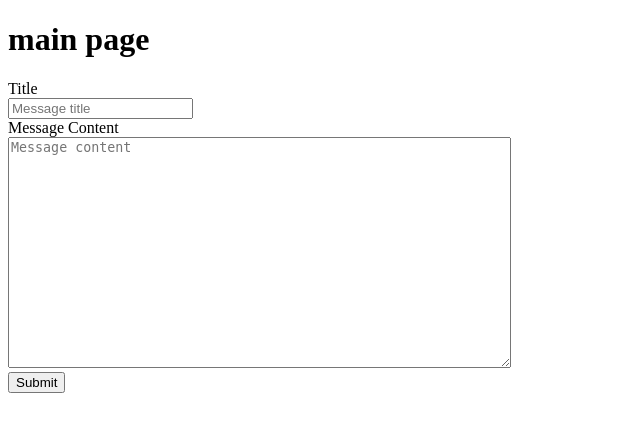
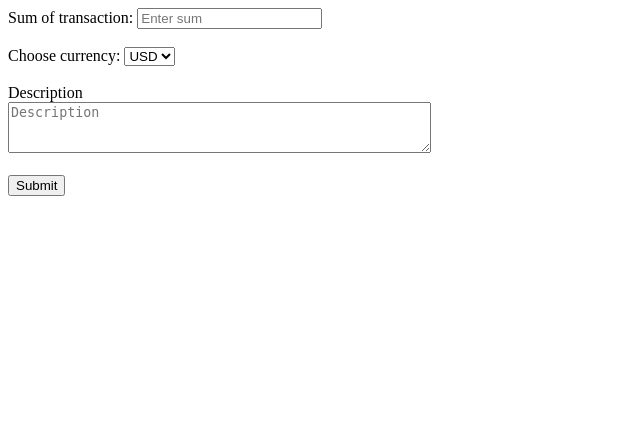
Before and after one commit to arthur-yatsun/flask-template, a Flask app: page / in a window 1280 px wide. Shown: the top 432 px of the page, without its empty margins (0-640 px from the left). Run offline with Flask 2, Linux system fonts and the light colour scheme; parts of the project's set-up code (start-up, migrations or seed data) failed here and were passed over.

Commit message:
implement html form

```diff
--- a/application/constants.py
+++ b/application/constants.py
@@ -1,4 +1,5 @@
 from enum import Enum
+from typing import List
 
 
 class Environment(Enum):
@@ -12,6 +13,10 @@ class Environment(Enum):
 class Currency(Enum):
     """Available currency"""
 
-    USD = "usd"
-    EUR = "euro"
-    RUB = "rub"
+    USD = "USD"
+    EUR = "EUR"
+    RUB = "RUB"
+
+    @classmethod
+    def get_currencies(cls) -> List:
+        return [item.value for item in cls]
--- a/application/exceptions.py
+++ b/application/exceptions.py
@@ -1,6 +1,2 @@
-class CustomException(Exception):
+class InvalidTypeProvided(Exception):
     """Invalid sign string provided"""
-
-
-if __name__ == '__main__':
-    print(type(CustomException()))
--- a/application/templates/index.html
+++ b/application/templates/index.html
@@ -1,26 +1,24 @@
 {% extends "base/base.html" %}
 
 {% block content %}
-<h1>
-    main page
-</h1>
 
 <form method="post">
-    <label for="title">Title</label>
+    <label for="sum">Sum of transaction: </label>
+    <input type="string" step=0.001 name="sum" placeholder="Enter sum" value="{{ request.form['sum'] }}"></input>
     <br>
-    <input type="text" name="title"
-           placeholder="Message title"
-           value="{{ request.form['title'] }}"></input>
     <br>
+    <label for="cars">Choose currency:</label>
+    <select id="cars" name="cars">
+        {% for currency in currencies %}
+            <option value="{{ currency }}"> {{ currency }}</option>
+        {% endfor %}
+    </select>
+    <br><br>
 
-    <label for="content">Message Content</label>
+    <label for="content">Description</label>
     <br>
-    <textarea name="content"
-              placeholder="Message content"
-              rows="15"
-              cols="60"
-              >{{ request.form['content'] }}</textarea>
-    <br>
+    <textarea name="content" placeholder="Description" rows="3" cols="50">{{ request.form['content'] }}</textarea>
+    <br><br>
     <button type="submit">Submit</button>
 </form>
 
--- a/application/utils.py
+++ b/application/utils.py
@@ -1,6 +1,6 @@
 import hashlib
 
-from exceptions import CustomException
+from exceptions import InvalidTypeProvided
 
 
 def generate_sign(sign_bytes_string: bytes) -> str:
@@ -9,5 +9,5 @@ def generate_sign(sign_bytes_string: bytes) -> str:
     try:
         return hashlib.sha256(sign_bytes_string).hexdigest()
     except TypeError as exc:
-        raise CustomException(
-            f"Invalid sign string provided: {sign_bytes_string}, exception")
+        raise InvalidTypeProvided(
+            f"Invalid sign byte string provided: {sign_bytes_string}, exception: {exc}")
--- a/application/views.py
+++ b/application/views.py
@@ -1,9 +1,10 @@
 from flask import Blueprint, request, render_template
 
+from constants import Currency
 
 transactions = Blueprint("transactions", __name__)
 
 
 @transactions.route("/", methods=["GET", "POST"])
 def main():
-    return render_template('index.html')
+    return render_template('index.html', currencies=Currency.get_currencies())
```
Also changed, not shown: application/tests/test_utils.py (+2 -2 lines).
